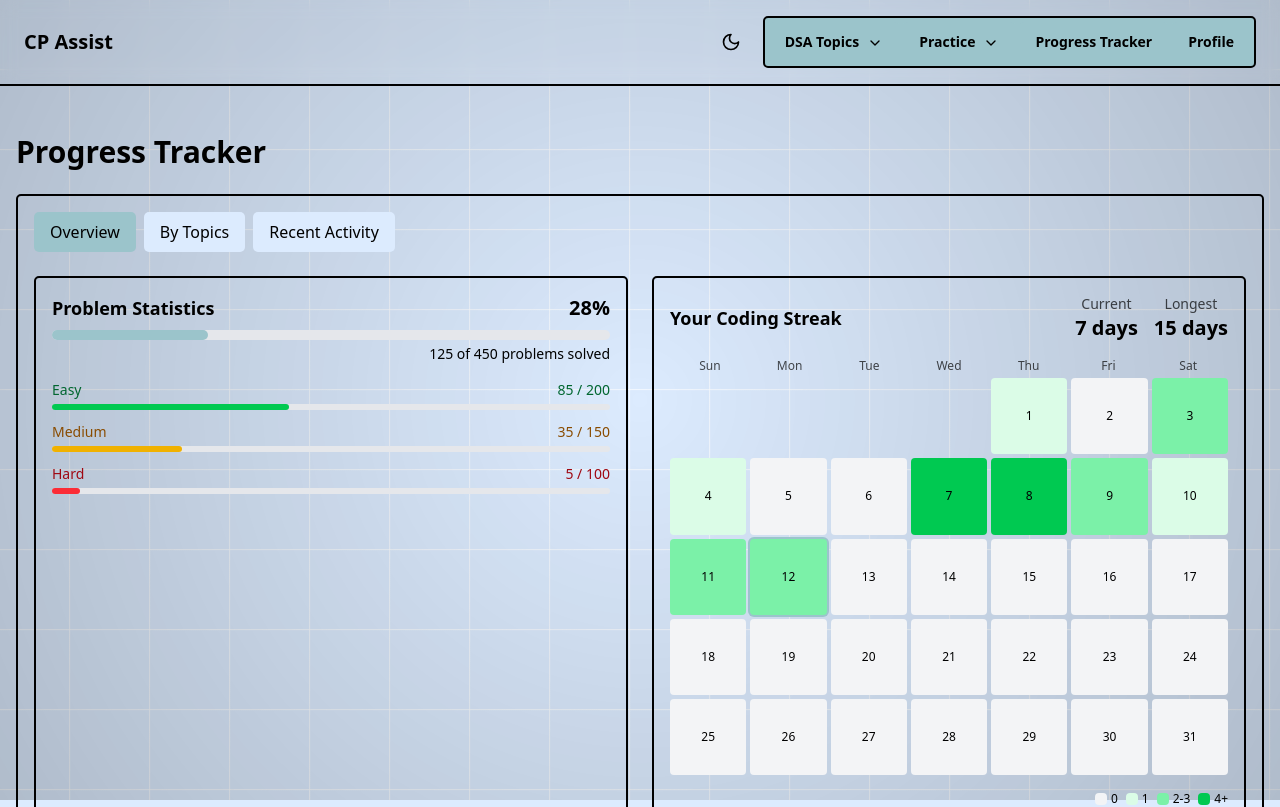
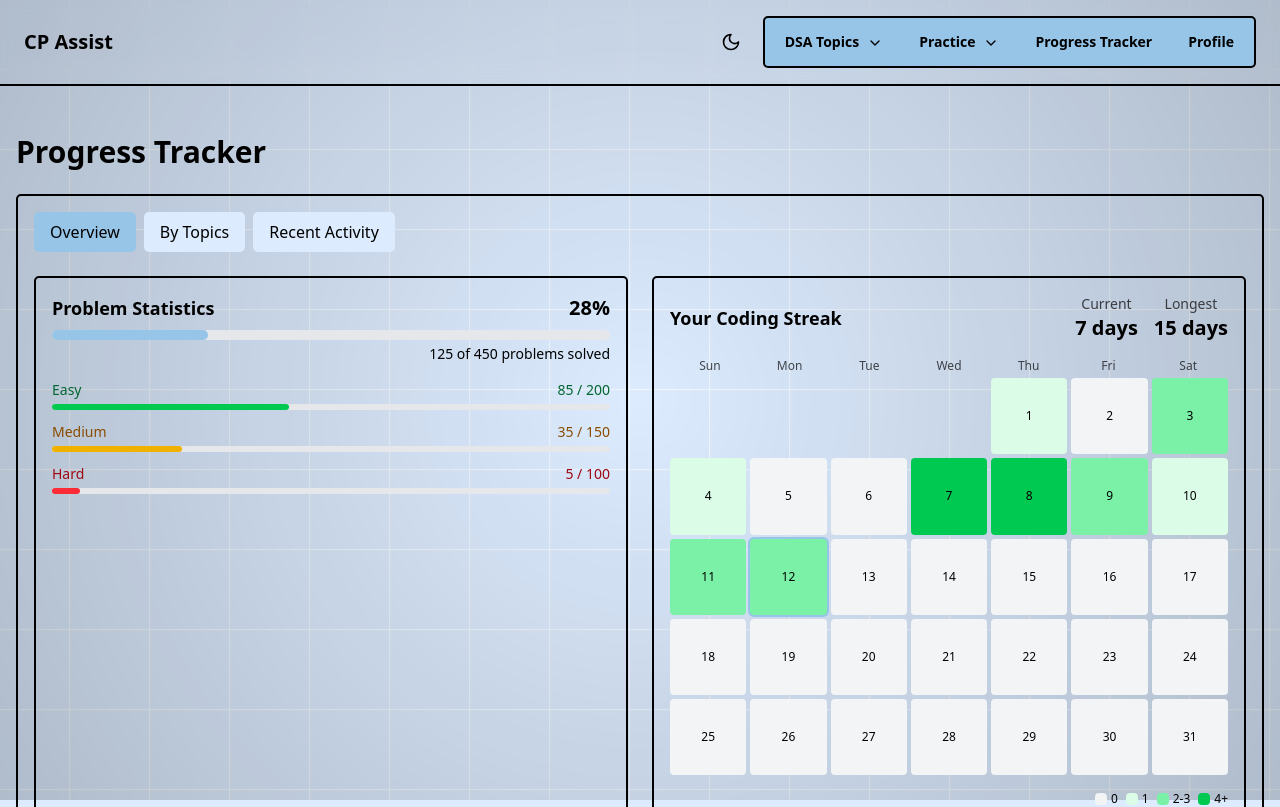
Before and after one commit to Arnab-Afk/cpassist, a React (Vite) app in the folder frontend/: page /progress in a window 1280 px wide. Shown: the top 807 px of the page. Built offline with nearby package versions, Linux system fonts and the light colour scheme.

Commit message:
fix: Correct main color variable for consistent theming

```diff
--- a/frontend/src/index.css
+++ b/frontend/src/index.css
@@ -8,7 +8,7 @@
   --secondary-background: oklch(100% 0 0);
   --foreground: oklch(0% 0 0);
   --main-foreground: oklch(0% 0 0);
-  --main: #9BC4CB;
+  --main: #97c5e8;
   --border: oklch(0% 0 0);
   --ring: oklch(0% 0 0);
   --overlay: oklch(0% 0 0 / 0.8);
@@ -26,7 +26,7 @@
   --secondary-background: oklch(23.93% 0 0);
   --foreground: oklch(92.49% 0 0);
   --main-foreground: oklch(0% 0 0);
-  --main: #9BC4CB;
+  --main: #97c5e8;
   --border: oklch(0% 0 0);
   --ring: oklch(100% 0 0);
   --shadow: 4px 4px 0px 0px var(--border);
```
